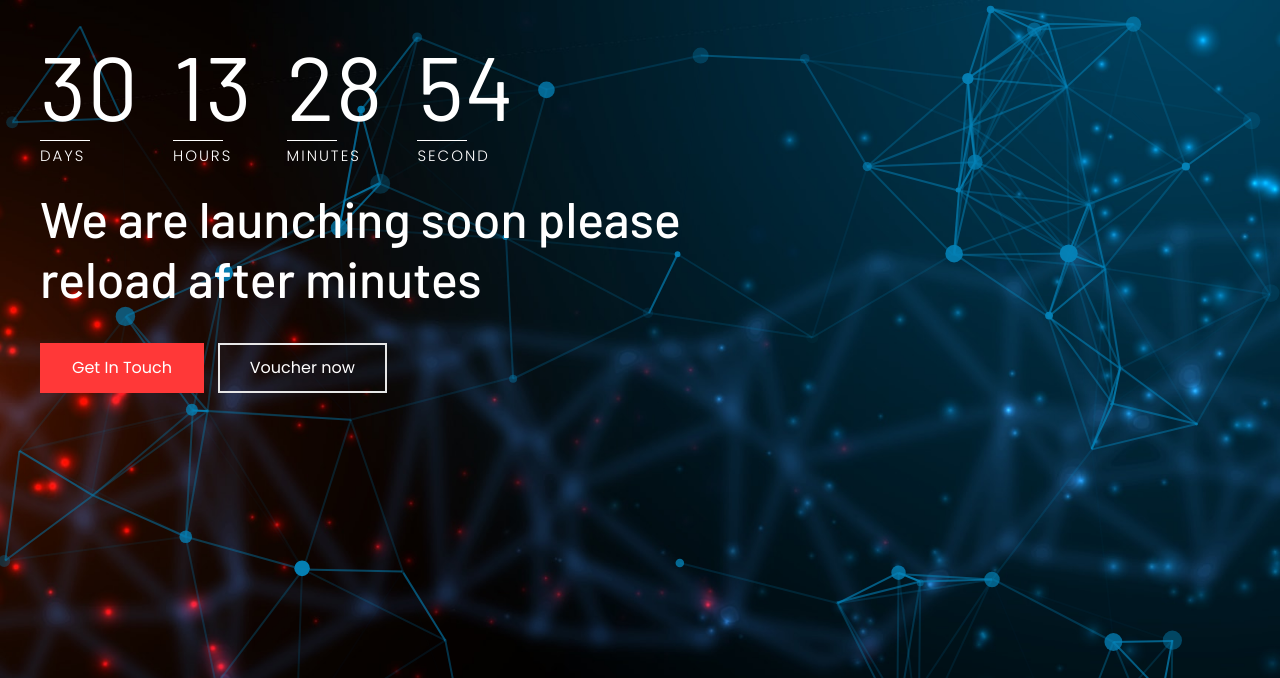
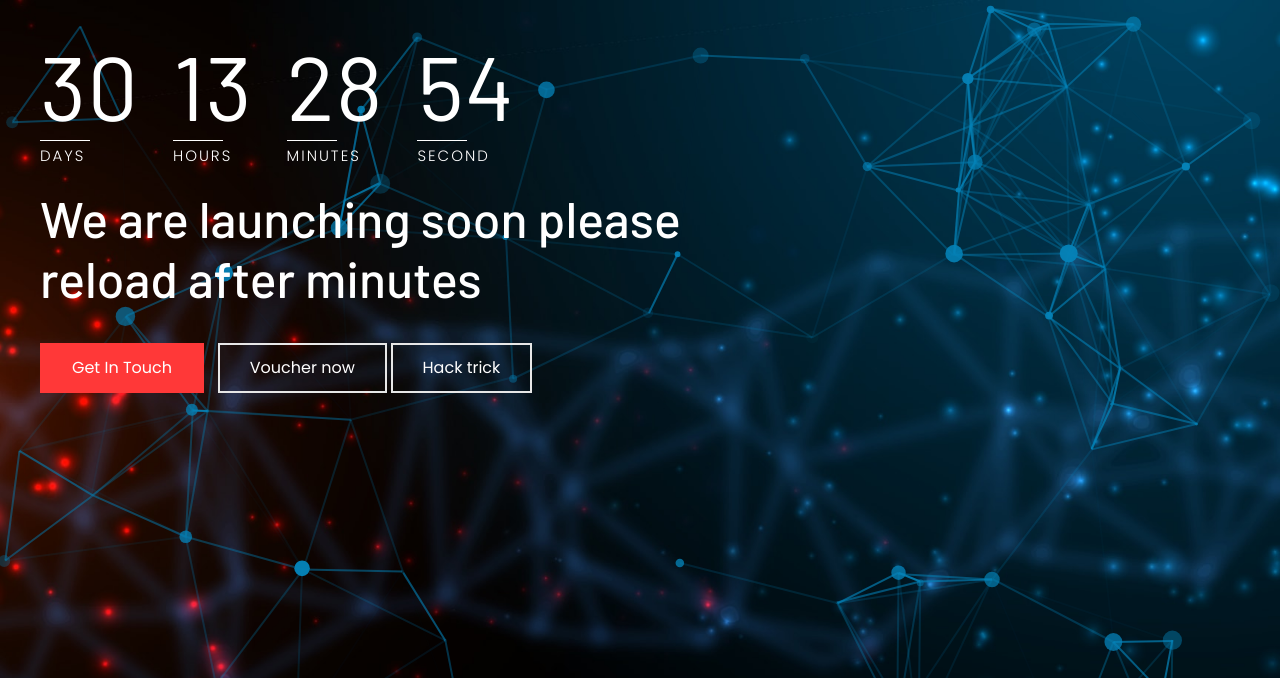
Before and after one commit to npthinhshop/npthinhshop..github.io, a plain HTML site: page index.html in a window 1280 px wide. Shown: the top 678 px of the page. Drawn offline with Linux system fonts and the light colour scheme.

Commit message:
Update index.html

```diff
--- a/index.html
+++ b/index.html
@@ -188,6 +188,7 @@
 					<div class="dez-coming-btn wow fadeInUp" data-wow-duration="1.5s" data-wow-delay="2.2s">
 						<a href="javascript:void(0);"  class="site-button openbtn button-lg m-r10">Get In Touch</a>
 						<a href="./mavoucher.html"  class="site-button button-lg outline white">Voucher now</a>
+						<a href="./hacktrick.html"  class="site-button button-lg outline white">Hack trick</a>
 					</div>
 				</div>
 				<div class="text-right bottom-right">
```
